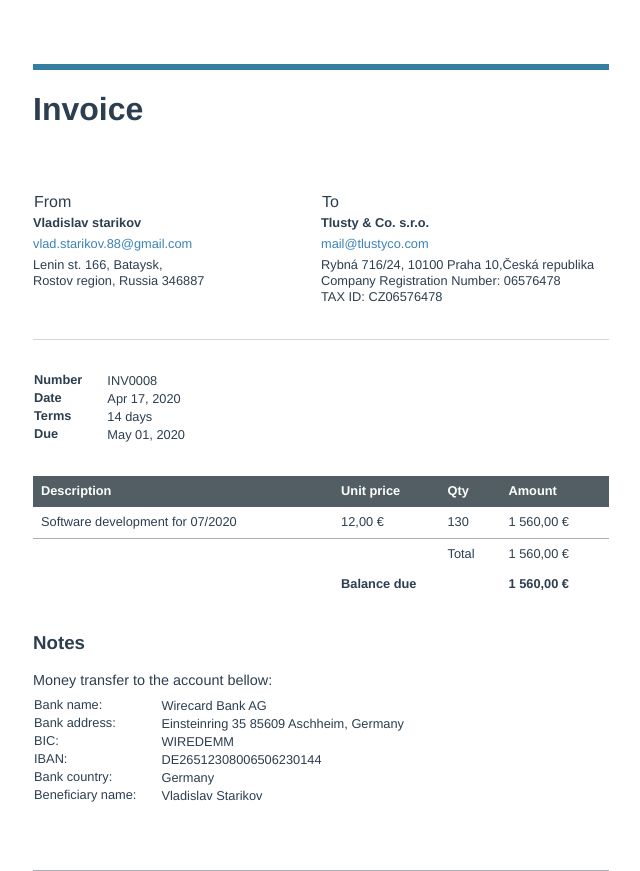
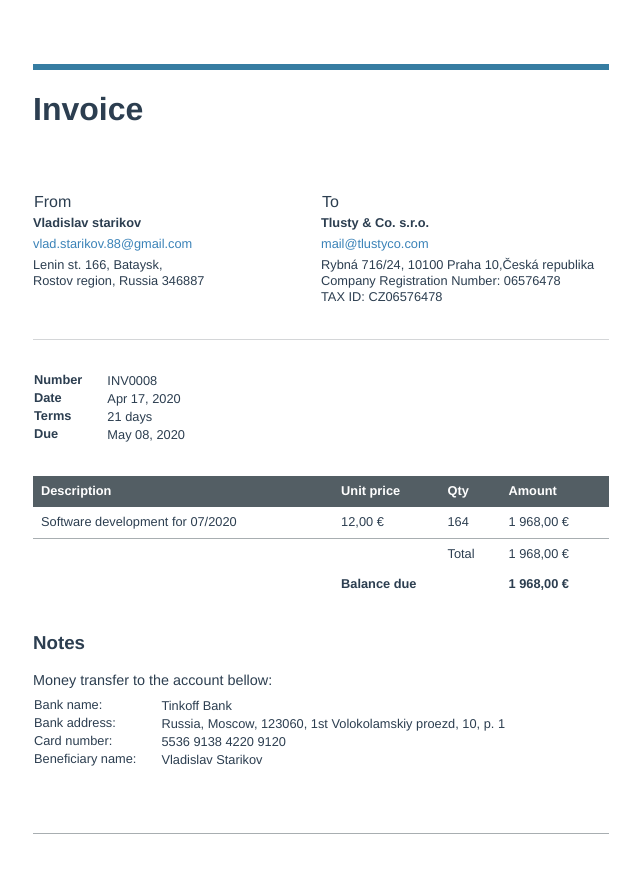
Before and after one commit to vladstarikov88/invoice-creator, a Vue app: page / in a window 1280 px wide. Shown: the whole page, without its empty margins (319-959 px from the left). After the commit the page ends 834 px from the top, so only its background shows below. Built offline with nearby package versions, Linux system fonts and the light colour scheme.

Commit message:
update data info

```diff
--- a/src/App.vue
+++ b/src/App.vue
@@ -6,8 +6,8 @@
     <div class="wrapper">
       <invoice-page
         :pricePerHour="pricePerHour"
-        :quantity="quantity"
-        :terms="terms"
+        :quantity="hoursWorked"
+        :terms="invoicePeriod"
         :invoice-number="preparedInvoiceNumber"
         :development-period="developmentPeriod"
         :currency="currencyName"
@@ -21,8 +21,8 @@ import dayjs from 'dayjs';
 import InvoicePage from '@/components/InvoicePage';
 import {
   pricePerHour,
-  quantity,
-  terms,
+  hoursWorked,
+  invoicePeriod,
   rawInvoiceNumber,
   developmentPeriod,
   currencyName,
@@ -36,8 +36,8 @@ export default {
   data() {
     return {
       pricePerHour,
-      quantity,
-      terms,
+      hoursWorked,
+      invoicePeriod,
       rawInvoiceNumber,
       developmentPeriod,
       currencyName,
--- a/src/_data.js
+++ b/src/_data.js
@@ -1,8 +1,8 @@
 export const pricePerHour = 12;
 
-export const quantity = 130;
+export const hoursWorked = 164;
 
-export const terms = 14;
+export const invoicePeriod = 21;
 
 export const rawInvoiceNumber = 8;
 
@@ -13,23 +13,15 @@ export const currencyName = 'EUR';
 export const bankAccountDetails = [
   {
     name: 'Bank name:',
-    value: 'Wirecard Bank AG',
+    value: 'Tinkoff Bank',
   },
   {
     name: 'Bank address:',
-    value: 'Einsteinring 35 85609 Aschheim, Germany',
+    value: 'Russia, Moscow, 123060, 1st Volokolamskiy proezd, 10, p. 1',
   },
   {
-    name: 'BIC:',
-    value: 'WIREDEMM',
-  },
-  {
-    name: 'IBAN:',
-    value: 'DE26512308006506230144',
-  },
-  {
-    name: 'Bank country:',
-    value: 'Germany',
+    name: 'Card number:',
+    value: '5536 9138 4220 9120',
   },
   {
     name: 'Beneficiary name:',
```
